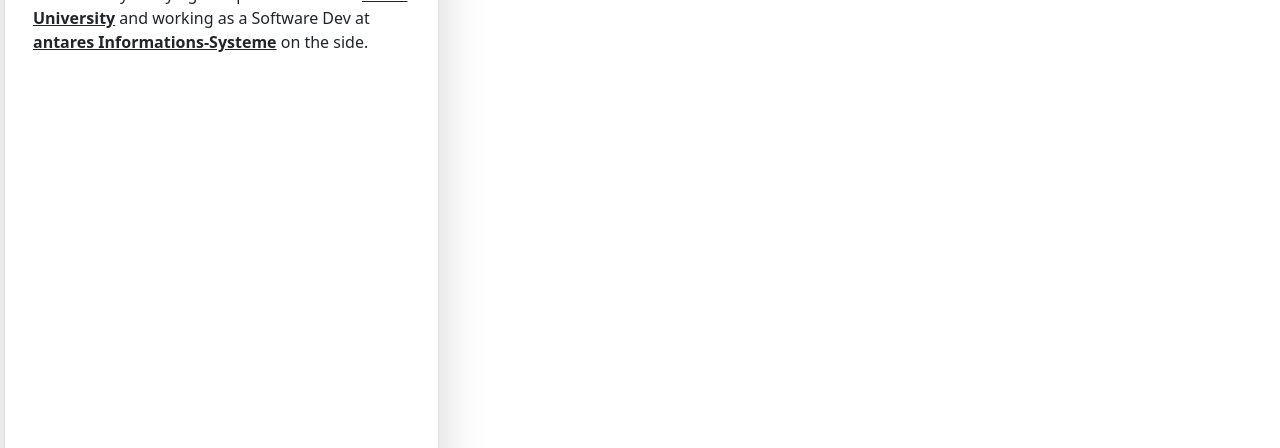
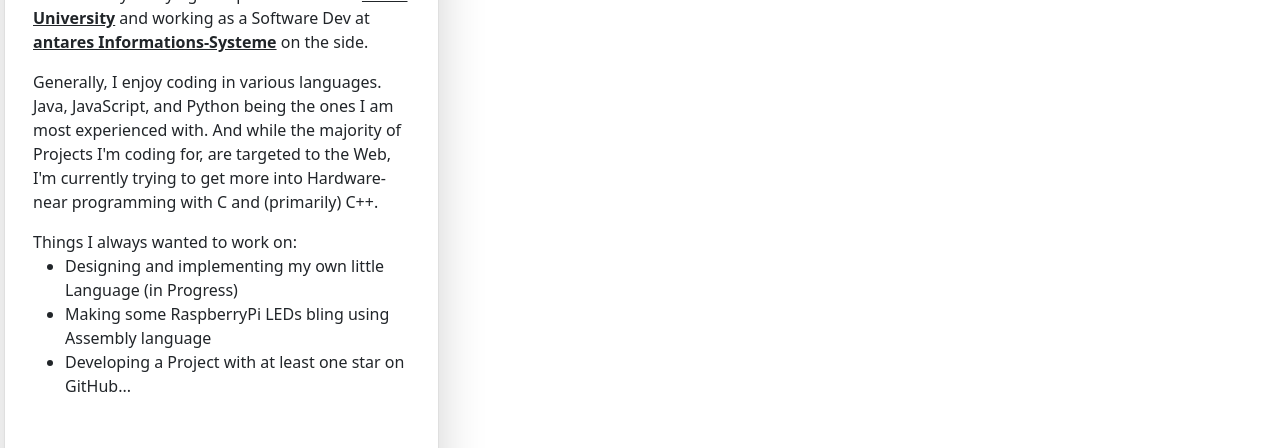
Before and after one commit to LukasPietzschmann/Website, a React (Create React App) app: page / in a window 1280 px wide. Shown: the part 244-692 px from the top of the page. Built offline with nearby package versions, Linux system fonts and the light colour scheme; no server answers.

Commit message:
Updated Intro. text

```diff
--- a/src/components/SelfIntroduction.js
+++ b/src/components/SelfIntroduction.js
@@ -9,6 +9,18 @@ function SelfIntroduction({ className }) {
 					<p>
 						I'm currently studying Computer-Science at <a className='link-dark' target="_blank" rel="noopener noreferrer" href='https://www.hs-aalen.de/en'>Aalen University</a> and working as a Software Dev at <a className='link-dark' target="_blank" rel="noopener noreferrer" href='https://www.antares-is.de/en/'>antares Informations-Systeme</a> on the side.
 					</p>
+					<p>
+						Generally, I enjoy coding in various languages. Java, JavaScript, and Python being the ones I am most experienced with.
+						And while the majority of Projects I'm coding for, are targeted to the Web, I'm currently trying to get more into Hardware-near programming with C and (primarily) C++.
+					</p>
+					<p>
+						Things I always wanted to work on:
+						<ul>
+							<li>Designing and implementing my own little Language (in Progress)</li>
+							<li>Making some RaspberryPi LEDs bling using Assembly language</li>
+							<li>Developing a Project with at least one star on GitHub...</li>
+						</ul>
+					</p>
 				</div>
 
 			</div>
```
